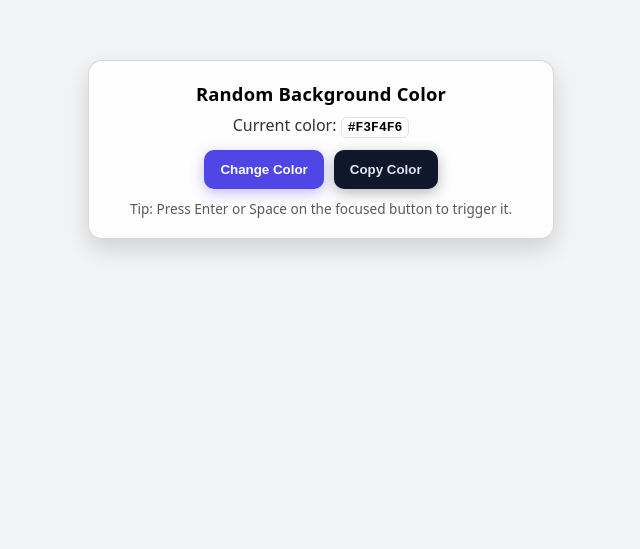
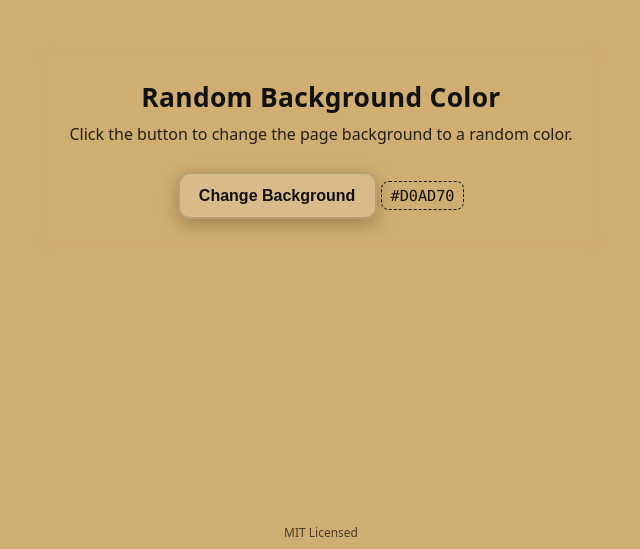
Before and after one commit to PriyankaGopagani/color-changer-demo-2, a plain HTML site: page index.html in a window 1280 px wide. Shown: the part 251-800 px from the top of the page, without its empty margins (319-959 px from the left). Drawn offline with Linux system fonts and the light colour scheme.

Commit message:
Add/Update index.html

```diff
--- a/index.html
+++ b/index.html
@@ -1,185 +1,173 @@
-<!doctype html>
+<!DOCTYPE html>
 <html lang="en">
 <head>
-  <meta charset="utf-8" />
+  <meta charset="UTF-8" />
   <meta name="viewport" content="width=device-width, initial-scale=1" />
+  <meta name="color-scheme" content="light dark" />
+  <meta name="theme-color" content="#ffffff" />
   <title>Random Background Color</title>
-  <meta name="description" content="A simple page with a button that changes the background to a random color." />
   <style>
     :root {
-      color-scheme: light dark;
-      --panel-bg: color-mix(in oklab, Canvas 85%, transparent);
-      --panel-border: color-mix(in oklab, CanvasText 15%, transparent);
-      --shadow: 0 10px 25px rgba(0,0,0,.15);
-      --accent: #4f46e5;
-      --accent-contrast: #ffffff;
+      --btn-bg: rgba(255,255,255,0.8);
+      --btn-fg: #222;
+      --btn-shadow: rgba(0,0,0,0.2);
     }
-
+    * { box-sizing: border-box; }
     html, body {
       height: 100%;
       margin: 0;
     }
-
     body {
-      font-family: system-ui, -apple-system, Segoe UI, Roboto, Helvetica, Arial, "Apple Color Emoji", "Segoe UI Emoji", "Segoe UI Symbol", sans-serif;
       display: grid;
       place-items: center;
+      font-family: system-ui, -apple-system, Segoe UI, Roboto, Helvetica, Arial, "Apple Color Emoji", "Segoe UI Emoji";
+      transition: background-color 200ms ease, color 200ms ease;
       background: #f3f4f6;
-      transition: background-color 250ms ease-in-out;
+      color: #111827;
+    }
+    .wrap {
+      text-align: center;
+      padding: 2rem;
+      backdrop-filter: blur(6px);
+      border-radius: 16px;
+    }
+    h1 {
+      margin: 0 0 0.5rem;
+      font-size: 1.65rem;
+      font-weight: 700;
+      letter-spacing: 0.3px;
+      text-wrap: balance;
+    }
+    p {
+      margin: 0.25rem 0 1.25rem;
+      opacity: 0.9;
+    }
+    .btn {
+      appearance: none;
+      border: 2px solid rgba(0,0,0,0.15);
+      background: var(--btn-bg);
+      color: var(--btn-fg);
+      font-weight: 700;
+      font-size: 1rem;
+      padding: 0.8rem 1.2rem;
+      border-radius: 12px;
+      cursor: pointer;
+      box-shadow: 0 6px 18px var(--btn-shadow);
+      transition: transform 120ms ease, box-shadow 150ms ease, background-color 150ms ease, color 150ms ease, border-color 150ms ease;
+    }
+    .btn:hover { transform: translateY(-1px); box-shadow: 0 10px 24px var(--btn-shadow); }
+    .btn:active { transform: translateY(0); box-shadow: 0 4px 14px var(--btn-shadow); }
+    .color-code {
+      display: inline-block;
+      font-family: ui-monospace, SFMono-Regular, Menlo, Consolas, "Liberation Mono", monospace;
+      font-size: 0.95rem;
+      padding: 0.3rem 0.55rem;
+      border-radius: 8px;
+      border: 1px dashed currentColor;
+      margin-top: 1rem;
+      user-select: all;
+    }
+    footer {
+      position: fixed;
+      inset: auto 0 8px;
+      text-align: center;
+      font-size: 12px;
+      opacity: 0.7;
+      pointer-events: none;
+    }
+  </style>
+  <!--
+  MIT License
+
+  Copyright (c) 2025 Random Background Color App
+
+  Permission is hereby granted, free of charge, to any person obtaining a copy
+  of this software and associated documentation files (the "Software"), to deal
+  in the Software without restriction, including without limitation the rights
+  to use, copy, modify, merge, publish, distribute, sublicense, and/or sell
+  copies of the Software, and to permit persons to whom the Software is
+  furnished to do so, subject to the following conditions:
+
+  The above copyright notice and this permission notice shall be included in all
+  copies or substantial portions of the Software.
+
+  THE SOFTWARE IS PROVIDED "AS IS", WITHOUT WARRANTY OF ANY KIND, EXPRESS OR
+  IMPLIED, INCLUDING BUT NOT LIMITED TO THE WARRANTIES OF MERCHANTABILITY,
+  FITNESS FOR A PARTICULAR PURPOSE AND NONINFRINGEMENT. IN NO EVENT SHALL THE
+  AUTHORS OR COPYRIGHT HOLDERS BE LIABLE FOR ANY CLAIM, DAMAGES OR OTHER
+  LIABILITY, WHETHER IN AN ACTION OF CONTRACT, TORT OR OTHERWISE, ARISING FROM,
+  OUT OF OR IN CONNECTION WITH THE SOFTWARE OR THE USE OR OTHER DEALINGS IN THE
+  SOFTWARE.
+  -->
+</head>
+<body>
+  <main class="wrap" role="main">
+    <h1>Random Background Color</h1>
+    <p>Click the button to change the page background to a random color.</p>
+    <button class="btn" id="changeBtn" type="button" aria-describedby="colorLabel">Change Background</button>
+    <div id="colorLabel" class="color-code" aria-live="polite" aria-atomic="true">#f3f4f6</div>
+  </main>
+
+  <footer>MIT Licensed</footer>
+
+  <script>
+    function randomHexColor() {
+      return '#' + Math.floor(Math.random() * 0xFFFFFF).toString(16).padStart(6, '0');
     }
 
-    @media (prefers-reduced-motion: reduce) {
-      body {
-        transition: none;
-      }
+    function hexToRgb(hex) {
+      const v = hex.replace('#', '');
+      const r = parseInt(v.slice(0, 2), 16);
+      const g = parseInt(v.slice(2, 4), 16);
+      const b = parseInt(v.slice(4, 6), 16);
+      return { r, g, b };
     }
 
-    .panel {
-      background: var(--panel-bg);
-      backdrop-filter: blur(6px);
-      -webkit-backdrop-filter: blur(6px);
-      border: 1px solid var(--panel-border);
-      border-radius: 14px;
-      box-shadow: var(--shadow);
-      padding: 20px 22px;
-      text-align: center;
-      max-width: 420px;
-      width: min(92vw, 420px);
+    function relativeLuminance({ r, g, b }) {
+      const srgb = [r, g, b].map(v => v / 255);
+      const toLinear = c => c <= 0.03928 ? c / 12.92 : Math.pow((c + 0.055) / 1.055, 2.4);
+      const [R, G, B] = srgb.map(toLinear);
+      return 0.2126 * R + 0.7152 * G + 0.0722 * B;
     }
 
-    h1 {
-      font-size: 1.15rem;
-      margin: 0 0 8px;
-      letter-spacing: 0.2px;
+    function setContrastText(bgHex) {
+      const rgb = hexToRgb(bgHex);
+      const L = relativeLuminance(rgb);
+      const text = L > 0.179 ? '#111111' : '#FFFFFF';
+      document.body.style.color = text;
+      // Adjust button theme tokens for visibility
+      const isLight = L > 0.6;
+      document.documentElement.style.setProperty('--btn-bg', isLight ? 'rgba(0,0,0,0.08)' : 'rgba(255,255,255,0.18)');
+      document.documentElement.style.setProperty('--btn-fg', text);
+      document.documentElement.style.setProperty('--btn-shadow', L > 0.4 ? 'rgba(0,0,0,0.25)' : 'rgba(0,0,0,0.35)');
     }
 
-    p {
-      margin: 0 0 14px;
-      color: color-mix(in oklab, CanvasText 80%, transparent);
+    function applyBackground(hex) {
+      document.body.style.backgroundColor = hex;
+      document.querySelector('meta[name="theme-color"]').setAttribute('content', hex);
+      document.getElementById('colorLabel').textContent = hex.toUpperCase();
+      setContrastText(hex);
     }
 
-    code {
-      font-weight: 600;
-      color: color-mix(in oklab, CanvasText 20%, #000);
-      background: color-mix(in oklab, Canvas 70%, transparent);
-      padding: 2px 6px;
-      border-radius: 6px;
-      border: 1px solid color-mix(in oklab, CanvasText 12%, transparent);
-    }
+    const btn = document.getElementById('changeBtn');
+    btn.addEventListener('click', () => {
+      const hex = randomHexColor();
+      applyBackground(hex);
+    });
 
-    .actions {
-      display: flex;
-      gap: 10px;
-      justify-content: center;
-      flex-wrap: wrap;
-    }
+    // Keyboard shortcut: press spacebar to change color when not typing in an input
+    window.addEventListener('keydown', (e) => {
+      if (e.code === 'Space' && !/input|textarea|select/i.test(document.activeElement.tagName)) {
+        e.preventDefault();
+        btn.click();
+      }
+    });
 
-    button {
-      appearance: none;
-      border: none;
-      padding: 12px 16px;
-      border-radius: 10px;
-      background: var(--accent);
-      color: var(--accent-contrast);
-      font-weight: 650;
-      cursor: pointer;
-      transition: transform 120ms ease, filter 120ms ease, background-color 120ms ease;
-      box-shadow: 0 4px 14px rgba(79, 70, 229, 0.35);
-    }
-
-    button:hover {
-      filter: brightness(1.05);
-      transform: translateY(-1px);
-    }
-
-    button:active {
-      transform: translateY(0);
-      filter: brightness(0.98);
-    }
-
-    .secondary {
-      background: #0f172a;
-      color: #e2e8f0;
-      box-shadow: 0 4px 14px rgba(15, 23, 42, 0.3);
-    }
-
-    footer {
-      margin-top: 10px;
-      font-size: 0.85rem;
-      color: color-mix(in oklab, CanvasText 65%, transparent);
-    }
-  </style>
-</head>
-<body>
-  <div class="panel" role="region" aria-label="Random background color controls">
-    <h1>Random Background Color</h1>
-    <p>
-      Current color:
-      <code id="colorValue" aria-live="polite">#F3F4F6</code>
-    </p>
-    <div class="actions">
-      <button id="changeBtn" type="button" aria-label="Change background color">Change Color</button>
-      <button id="copyBtn" type="button" class="secondary" aria-label="Copy color to clipboard">Copy Color</button>
-    </div>
-    <footer>
-      Tip: Press Enter or Space on the focused button to trigger it.
-    </footer>
-  </div>
-
-  <script>
-    (function () {
-      const btn = document.getElementById('changeBtn');
-      const copyBtn = document.getElementById('copyBtn');
-      const colorValue = document.getElementById('colorValue');
-      let lastColor = getComputedStyle(document.body).backgroundColor;
-
-      function randomHexColor() {
-        return ('#' + Math.floor(Math.random() * 0xFFFFFF).toString(16).padStart(6, '0')).toUpperCase();
-      }
-
-      function setBackgroundToRandom() {
-        let next;
-        do {
-          next = randomHexColor();
-        } while (hexToRgb(next) === hexToRgb(lastColor)); // avoid immediate repeat
-        document.body.style.backgroundColor = next;
-        colorValue.textContent = next;
-        lastColor = next;
-      }
-
-      function hexToRgb(hexOrRgb) {
-        // Normalizes color to an RGB string for simple equality comparisons
-        if (hexOrRgb.startsWith('#')) {
-          const h = hexOrRgb.replace('#','');
-          const r = parseInt(h.slice(0,2),16);
-          const g = parseInt(h.slice(2,4),16);
-          const b = parseInt(h.slice(4,6),16);
-          return `rgb(${r}, ${g}, ${b})`;
-        }
-        return hexOrRgb;
-      }
-
-      btn.addEventListener('click', setBackgroundToRandom);
-
-      copyBtn.addEventListener('click', async () => {
-        try {
-          await navigator.clipboard.writeText(colorValue.textContent.trim());
-          copyBtn.textContent = 'Copied!';
-          setTimeout(() => (copyBtn.textContent = 'Copy Color'), 900);
-        } catch {
-          // Fallback prompt if clipboard API is unavailable
-          const ok = window.prompt('Copy the color:', colorValue.textContent.trim());
-          if (ok !== null) {
-            copyBtn.textContent = 'Copied!';
-            setTimeout(() => (copyBtn.textContent = 'Copy Color'), 900);
-          }
-        }
-      });
-
-      // Optional: Keyboard shortcut "C" to change color
-      document.addEventListener('keydown', (e) => {
-        if (e.key.toLowerCase() === 'c') setBackgroundToRandom();
-      });
+    // Set initial color
+    (function init() {
+      applyBackground('#f3f4f6');
+      // Change once on load to showcase randomness
+      setTimeout(() => btn.click(), 50);
     })();
   </script>
 </body>
```
